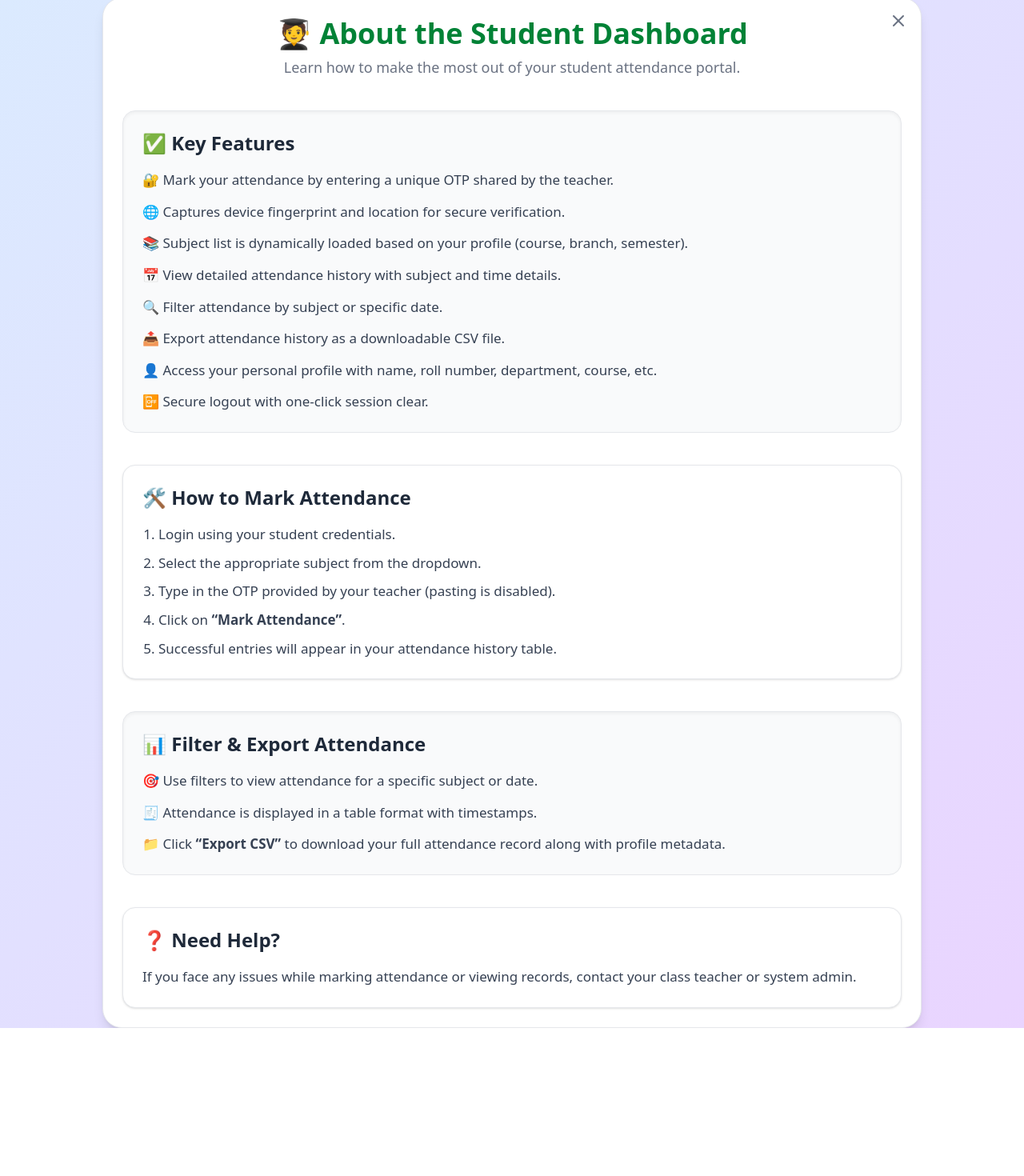
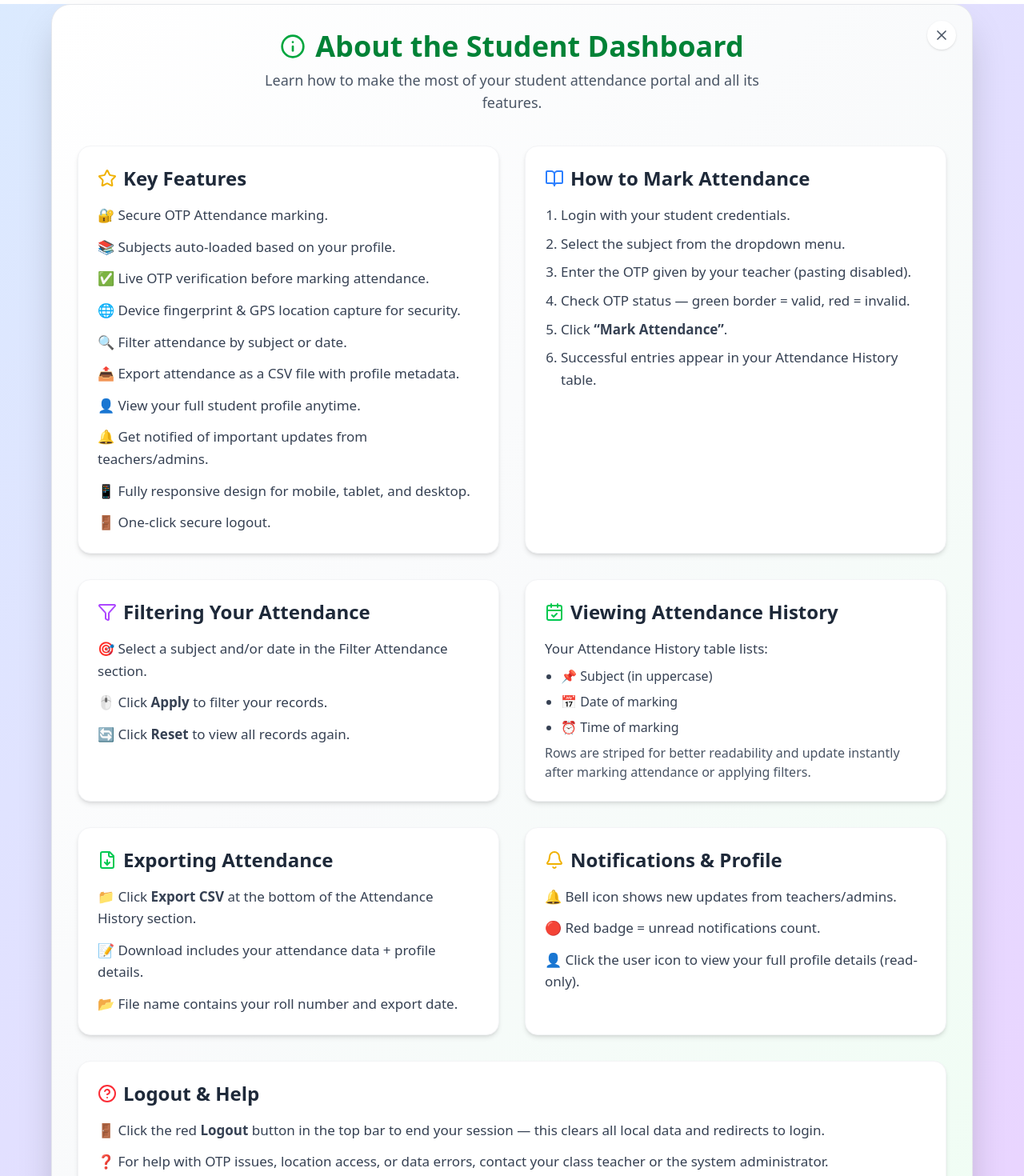
Before and after one commit to rickypanu/uietfrontend, a React (Vite) app: page /student/about in a window 1280 px wide. Shown: the part 27-1497 px from the top of the page at 80% size. Before the commit the page ends 1312 px from the top, so only its background shows below. Built offline with nearby package versions, Linux system fonts and the light colour scheme; no server answers.

Commit message:
about page

```diff
--- a/src/pages/AboutPage.jsx
+++ b/src/pages/AboutPage.jsx
@@ -1,75 +1,133 @@
 import React from "react";
 import { useNavigate } from "react-router-dom";
-import { X } from "lucide-react";
+import { X, Info, Star, BookOpen, HelpCircle, Filter, Bell, FileDown, UserRound, CalendarCheck } from "lucide-react";
 
-const AboutPage= () => {
+const AboutPage = () => {
   const navigate = useNavigate();
 
   return (
-    <div className="relative p-6 max-w-5xl mx-auto bg-white rounded-3xl shadow-lg text-gray-800 space-y-10 border border-gray-200 mt-6">
+    <div className="relative max-w-6xl mx-auto p-8 mt-8 bg-gradient-to-br from-white via-gray-50 to-green-50 rounded-3xl shadow-2xl border border-gray-200">
       {/* Close Button */}
       <button
         onClick={() => navigate("/student")}
-        className="absolute top-4 right-4 text-gray-500 hover:text-red-500 transition"
+        className="absolute top-5 right-5 p-2 rounded-full bg-white shadow hover:bg-red-50 transition"
         title="Back to Dashboard"
       >
-        <X className="w-6 h-6" />
+        <X className="w-5 h-5 text-gray-600 hover:text-red-500" />
       </button>
 
       {/* Header */}
-      <div className="text-center">
-        <h1 className="text-4xl font-extrabold text-green-700 mb-2">
-          🧑‍🎓 About the Student Dashboard
+      <div className="text-center mb-10">
+        <h1 className="text-4xl font-extrabold text-green-700 flex justify-center items-center gap-3">
+          <Info className="w-8 h-8 text-green-600" /> About the Student Dashboard
         </h1>
-        <p className="text-lg text-gray-500">
-          Learn how to make the most out of your student attendance portal.
+        <p className="text-lg text-gray-600 mt-2 max-w-2xl mx-auto">
+          Learn how to make the most of your student attendance portal and all its features.
         </p>
       </div>
 
+      <div className="grid md:grid-cols-2 gap-8">
         {/* Key Features */}
-      <section className="bg-gray-50 p-6 rounded-2xl shadow-inner border border-gray-200">
-        <h2 className="text-2xl font-bold text-gray-800 mb-4">✅ Key Features</h2>
+        <section className="bg-white p-6 rounded-2xl shadow-md border border-gray-100 hover:shadow-lg transition">
+          <h2 className="text-2xl font-bold text-gray-800 mb-4 flex items-center gap-2">
+            <Star className="w-6 h-6 text-yellow-500" /> Key Features
+          </h2>
           <ul className="space-y-3 text-gray-700 text-[17px] leading-relaxed">
-          <li>🔐 Mark your attendance by entering a unique OTP shared by the teacher.</li>
-          <li>🌐 Captures device fingerprint and location for secure verification.</li>
-          <li>📚 Subject list is dynamically loaded based on your profile (course, branch, semester).</li>
-          <li>📅 View detailed attendance history with subject and time details.</li>
-          <li>🔍 Filter attendance by subject or specific date.</li>
-          <li>📤 Export attendance history as a downloadable CSV file.</li>
-          <li>👤 Access your personal profile with name, roll number, department, course, etc.</li>
-          <li>📴 Secure logout with one-click session clear.</li>
+            <li>🔐 Secure OTP Attendance marking.</li>
+            <li>📚 Subjects auto-loaded based on your profile.</li>
+            <li>✅ Live OTP verification before marking attendance.</li>
+            <li>🌐 Device fingerprint & GPS location capture for security.</li>
+            <li>🔍 Filter attendance by subject or date.</li>
+            <li>📤 Export attendance as a CSV file with profile metadata.</li>
+            <li>👤 View your full student profile anytime.</li>
+            <li>🔔 Get notified of important updates from teachers/admins.</li>
+            <li>📱 Fully responsive design for mobile, tablet, and desktop.</li>
+            <li>🚪 One-click secure logout.</li>
           </ul>
         </section>
 
         {/* How to Mark Attendance */}
-      <section className="p-6 rounded-2xl bg-white border border-gray-200 shadow-sm">
-        <h2 className="text-2xl font-bold text-gray-800 mb-4">🛠 How to Mark Attendance</h2>
+        <section className="bg-white p-6 rounded-2xl shadow-md border border-gray-100 hover:shadow-lg transition">
+          <h2 className="text-2xl font-bold text-gray-800 mb-4 flex items-center gap-2">
+            <BookOpen className="w-6 h-6 text-blue-500" /> How to Mark Attendance
+          </h2>
           <ol className="list-decimal ml-5 space-y-2 text-[17px] text-gray-700 leading-relaxed">
-          <li>Login using your student credentials.</li>
-          <li>Select the appropriate subject from the dropdown.</li>
-          <li>Type in the OTP provided by your teacher (pasting is disabled).</li>
-          <li>Click on <strong>“Mark Attendance”</strong>.</li>
-          <li>Successful entries will appear in your attendance history table.</li>
+            <li>Login with your student credentials.</li>
+            <li>Select the subject from the dropdown menu.</li>
+            <li>Enter the OTP given by your teacher (pasting disabled).</li>
+            <li>Check OTP status — green border = valid, red = invalid.</li>
+            <li>Click <strong>“Mark Attendance”</strong>.</li>
+            <li>Successful entries appear in your Attendance History table.</li>
           </ol>
         </section>
 
-      {/* Attendance Filtering & Export */}
-      <section className="p-6 rounded-2xl bg-gray-50 border border-gray-200 shadow-inner">
-        <h2 className="text-2xl font-bold text-gray-800 mb-4">📊 Filter & Export Attendance</h2>
+        {/* Filtering Attendance */}
+        <section className="bg-white p-6 rounded-2xl shadow-md border border-gray-100 hover:shadow-lg transition">
+          <h2 className="text-2xl font-bold text-gray-800 mb-4 flex items-center gap-2">
+            <Filter className="w-6 h-6 text-purple-500" /> Filtering Your Attendance
+          </h2>
           <ul className="text-[17px] text-gray-700 leading-relaxed space-y-3">
-          <li>🎯 Use filters to view attendance for a specific subject or date.</li>
-          <li>🧾 Attendance is displayed in a table format with timestamps.</li>
-          <li>📁 Click <strong>“Export CSV”</strong> to download your full attendance record along with profile metadata.</li>
+            <li>🎯 Select a subject and/or date in the Filter Attendance section.</li>
+            <li>🖱 Click <strong>Apply</strong> to filter your records.</li>
+            <li>🔄 Click <strong>Reset</strong> to view all records again.</li>
           </ul>
         </section>
 
-      {/* Help Section */}
-      <section className="p-6 rounded-2xl bg-white border border-gray-200 shadow-sm">
-        <h2 className="text-2xl font-bold text-gray-800 mb-4">❓ Need Help?</h2>
+        {/* Attendance History */}
+        <section className="bg-white p-6 rounded-2xl shadow-md border border-gray-100 hover:shadow-lg transition">
+          <h2 className="text-2xl font-bold text-gray-800 mb-4 flex items-center gap-2">
+            <CalendarCheck className="w-6 h-6 text-green-500" /> Viewing Attendance History
+          </h2>
           <p className="text-[17px] text-gray-700 leading-relaxed">
-          If you face any issues while marking attendance or viewing records, contact your class teacher or system admin.
+            Your Attendance History table lists:
+          </p>
+          <ul className="list-disc ml-5 text-gray-700 mt-2 space-y-2">
+            <li>📌 Subject (in uppercase)</li>
+            <li>📅 Date of marking</li>
+            <li>⏰ Time of marking</li>
+          </ul>
+          <p className="mt-2 text-gray-600">
+            Rows are striped for better readability and update instantly after marking attendance or applying filters.
           </p>
         </section>
+
+        {/* Exporting Attendance */}
+        <section className="bg-white p-6 rounded-2xl shadow-md border border-gray-100 hover:shadow-lg transition">
+          <h2 className="text-2xl font-bold text-gray-800 mb-4 flex items-center gap-2">
+            <FileDown className="w-6 h-6 text-green-500" /> Exporting Attendance
+          </h2>
+          <ul className="text-[17px] text-gray-700 leading-relaxed space-y-3">
+            <li>📁 Click <strong>Export CSV</strong> at the bottom of the Attendance History section.</li>
+            <li>📝 Download includes your attendance data + profile details.</li>
+            <li>📂 File name contains your roll number and export date.</li>
+          </ul>
+        </section>
+
+        {/* Notifications & Profile */}
+        <section className="bg-white p-6 rounded-2xl shadow-md border border-gray-100 hover:shadow-lg transition">
+          <h2 className="text-2xl font-bold text-gray-800 mb-4 flex items-center gap-2">
+            <Bell className="w-6 h-6 text-yellow-500" /> Notifications & Profile
+          </h2>
+          <ul className="text-[17px] text-gray-700 leading-relaxed space-y-3">
+            <li>🔔 Bell icon shows new updates from teachers/admins.</li>
+            <li>🔴 Red badge = unread notifications count.</li>
+            <li>👤 Click the user icon to view your full profile details (read-only).</li>
+          </ul>
+        </section>
+
+        {/* Logout & Help */}
+        <section className="bg-white p-6 rounded-2xl shadow-md border border-gray-100 hover:shadow-lg transition md:col-span-2">
+          <h2 className="text-2xl font-bold text-gray-800 mb-4 flex items-center gap-2">
+            <HelpCircle className="w-6 h-6 text-red-500" /> Logout & Help
+          </h2>
+          <p className="text-[17px] text-gray-700 leading-relaxed">
+            🚪 Click the red <strong>Logout</strong> button in the top bar to end your session — this clears all local data and redirects to login.
+          </p>
+          <p className="text-[17px] text-gray-700 leading-relaxed mt-3">
+            ❓ For help with OTP issues, location access, or data errors, contact your class teacher or the system administrator.
+          </p>
+        </section>
+      </div>
     </div>
   );
 };
```
Lines whose indentation alone changed are shown as unchanged.
